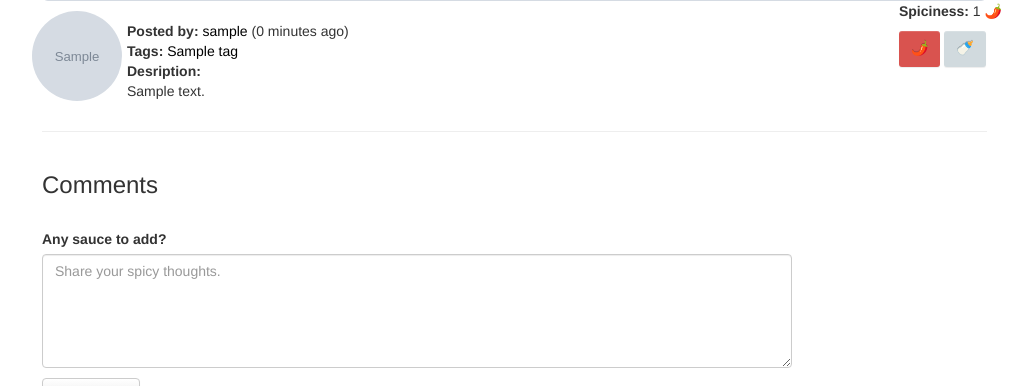
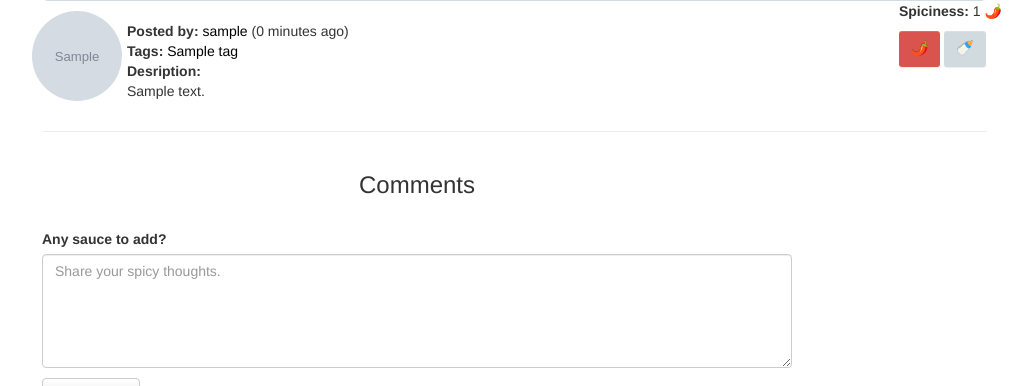
Before and after one commit to spicy-memes17/enterprise-memes, a Django app: page /spicy_memes/post/1/detail/ in a window 1280 px wide. Shown: the part 841-1227 px from the top of the page, without its empty margins (28-1060 px from the left). Run offline with Django 3.2, Linux system fonts and the light colour scheme; a user stored in the database is signed in; tables that the repository leaves empty hold one stand-in row (values such as "Sample post"); grey boxes marked "Sample" are stand-in pictures; some libraries are stand-ins or nearby versions.

Commit message:
+ commentsüberschrift zentriert

```diff
--- a/spicy_memes/templates/postDetail.html
+++ b/spicy_memes/templates/postDetail.html
@@ -140,7 +140,7 @@
 <div class="container">
     <div class="row">
         <div class="col-md-8">
-        <h3><section id= commentanchor>Comments</section></h3>
+        <h3 style="text-align: center"><section id= commentanchor>Comments</section></h3>
         <br>
         <form action="{% url 'spicy_memes:addComment' post.id %}" method="post">
         {% csrf_token %}
```
